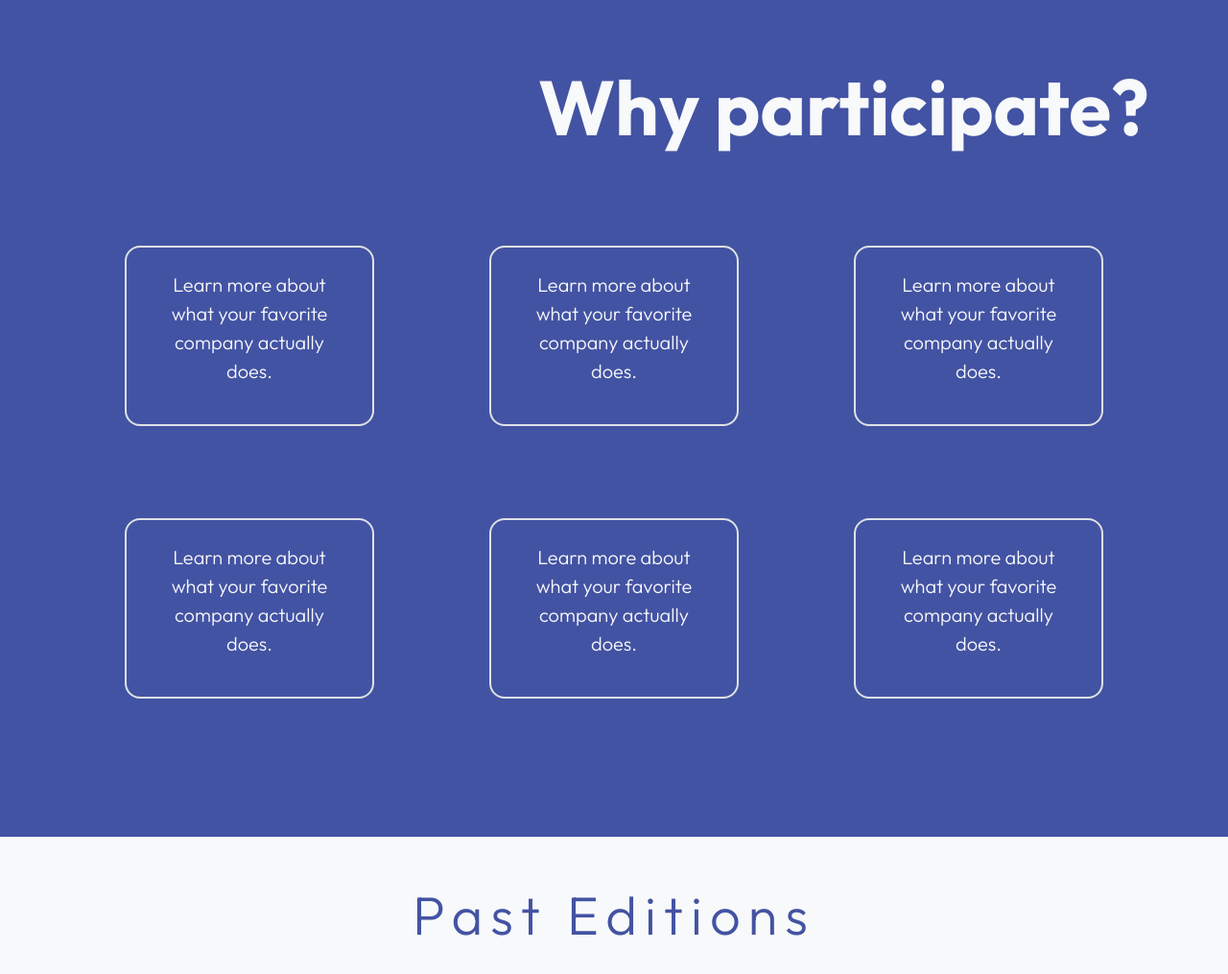
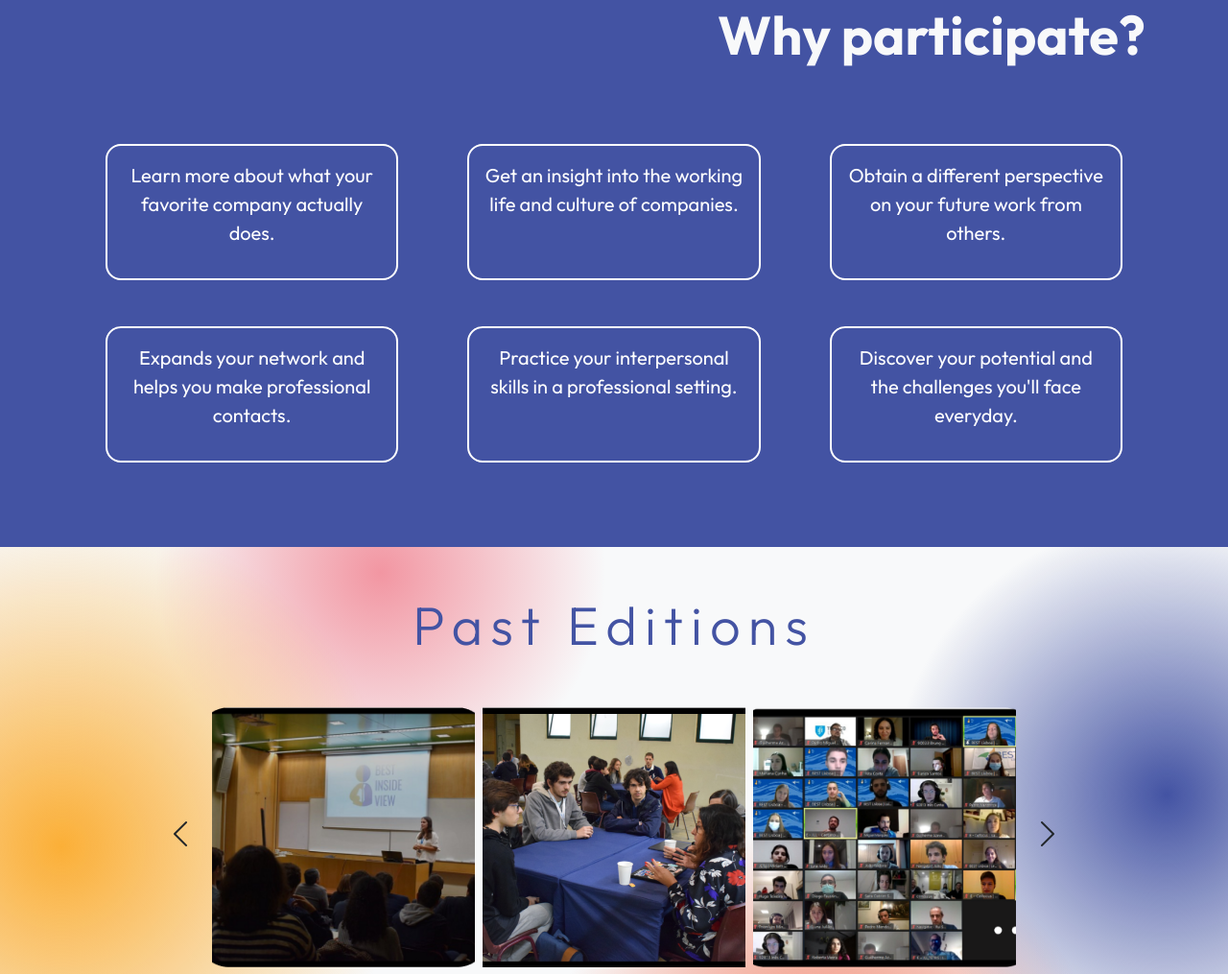
Before and after one commit to andremmsilva/BEST-Inside-View, a plain HTML site: page index.html in a window 1280 px wide. Shown: the part 1437-2452 px from the top of the page at 96% size. Drawn offline with nearby package versions, Linux system fonts and the light colour scheme.

Commit message:
19-12-2023

```diff
--- a/index.html
+++ b/index.html
@@ -11,6 +11,7 @@
   <link href="https://fonts.googleapis.com/css2?family=Outfit:wght@100;200;300;400;500;600;700;800;900&display=swap"
     rel="stylesheet">
   <link rel="stylesheet" href="./static/style.css">
+  <link rel="stylesheet" href="./static/carousel.css">
   <link rel="stylesheet" href="./static/custom_buttons.css">
   <link href="./images/biv.ico" rel="icon">
   <link href="https://cdn.jsdelivr.net/npm/bootstrap@5.3.2/dist/css/bootstrap.min.css" rel="stylesheet"
@@ -59,9 +60,9 @@
     </div>
   </nav>
 
-  <div class="container-fluid elipses">
+  <div class="container-fluid elipses pb-5">
     <div class="container col-xxl-8 px-4 py-5">
-      <div class="row d-flex flex-lg-row align-items-center justify-content-between g-5 py-5">
+      <div class="row d-flex flex-lg-row align-items-center justify-content-between g-5 pt-5">
         <div class="col-12 col-sm-10 col-lg-6">
           <img src="./images/BIV_newlogo_blue.png" class="d-block mx-auto img-fluid" alt="BIV Logo" loading="lazy">
         </div>
@@ -69,16 +70,16 @@
           <div class="row">
             <div class="container mx-md-4 my-4 text-center">
               <div id="open-cerimony-card" class="p-4 rounded-4 shadow text-light">
-                <h1>Open Cerimony</h1>
-                <h1 class="mt-4">20 de fevereiro</h1>
+                <h1 class="fs-1">Cerimónia de abertura</h1>
+                <h1 class="mt-4 fs-2">22 de fevereiro</h1>
               </div>
             </div>
           </div>
           <div class="row">
             <div class="container mx-md-4 my-4 text-center">
               <div id="inside-days-card" class="p-4 rounded-4 shadow text-light">
-                <h1>Inside Days</h1>
-                <h1 class="mt-4">Maio e Junho</h1>
+                <h1 class="fs-1">Inside Days</h1>
+                <h1 class="mt-4 fs-2">Maio e Junho</h1>
               </div>
             </div>
           </div>
@@ -86,9 +87,9 @@
       </div>
     </div>
 
-    <div class="text-center pb-5">
-      <h1 class="display-4 biv-color-text wide-letter-spacing">What is BIV?</h1>
-      <div class="col-lg-6 col-xl-4 mx-auto bg-body-secondary p-5 rounded-4">
+    <div class="px-4 py-5 mt-3 text-center">
+      <h1 class="display-4 fw-semibold mb-4 biv-color-text">What is BIV?</h1>
+      <div id="what-is-biv-box" class="col-lg-6 mx-auto p-5 rounded-4">
         <p class="lead biv-color-text">
           BEST Inside View (BIV) is a job shadowing event brought to you by BEST Lisbon.
           This event is divided into an opening cerimony which will take place on x and the Inside Days in
@@ -109,52 +110,67 @@
     </div>
   </div>
 
-  <div id="why-participate" class="p-5">
-    <div class="container-lg my-5">
-      <div class="text-end mb-5">
-        <h1 class="display-1 fw-bold text-light">Why participate?</h1>
+  <div id="why-participate" class="container-fluid py-5">
+    <div class="container-lg" style="background-color: rgb(67, 83, 163); padding: 1rem;">
+      <div class="row text-center mb-5">
+        <div class="col text-end">
+          <h1 class="display-4 fw-bold text-light">Why participate?</h1>
+        </div>
       </div>
       <div class="row">
-        <div class="col-md">
-          <div class="p-4 m-5 text-center text-wrap text-light border border-2 rounded-4">
-            <p class="fs-5 fw-light">Learn more about what your favorite company actually does.</p>
+        <div class="col-lg col-md-12 col-sm-12 m-4">
+          <div class="card h-100 border-white border-2 rounded rounded-4 text-white bg-transparent">
+            <div class="card-body text-center">
+              <p class="fs-5">Learn more about what your favorite company actually does.</p>
+            </div>
           </div>
         </div>
-        <div class="col-md">
-          <div class="p-4 m-5 text-center text-wrap text-light border border-2 rounded-4">
-            <p class="fs-5 fw-light">Learn more about what your favorite company actually does.</p>
+        <div class="col-lg col-md-12 col-sm-12 m-4">
+          <div class="card h-100 border-white border-2 rounded rounded-4 text-white bg-transparent">
+            <div class="card-body text-center">
+              <p class="fs-5">Get an insight into the working life and culture of companies.</p>
+            </div>
           </div>
         </div>
-        <div class="col-md">
-          <div class="p-4 m-5 text-center text-wrap text-light border border-2 rounded-4">
-            <p class="fs-5 fw-light">Learn more about what your favorite company actually does.</p>
+        <div class="col-lg col-md-12 col-sm-12 m-4">
+          <div class="card h-100 border-white border-2 rounded rounded-4 text-white bg-transparent">
+            <div class="card-body text-center">
+              <p class="fs-5">Obtain a different perspective on your future work from others.
+              </p>
+            </div>
           </div>
         </div>
       </div>
       <div class="row">
-        <div class="col-md">
-          <div class="p-4 m-5 text-center text-wrap text-light border border-2 rounded-4">
-            <p class="fs-5 fw-light">Learn more about what your favorite company actually does.</p>
+        <div class="col-lg col-md-12 col-sm-12 m-4">
+          <div class="card h-100 border-white border-2 rounded rounded-4 text-white bg-transparent">
+            <div class="card-body text-center">
+              <p class="fs-5">Expands your network and helps you make professional contacts.</p>
+            </div>
           </div>
         </div>
-        <div class="col-md">
-          <div class="p-4 m-5 text-center text-wrap text-light border border-2 rounded-4">
-            <p class="fs-5 fw-light">Learn more about what your favorite company actually does.</p>
+        <div class="col-lg col-md-12 col-sm-12 m-4">
+          <div class="card h-100 border-white border-2 rounded rounded-4 text-white bg-transparent">
+            <div class="card-body text-center">
+              <p class="fs-5">Practice your interpersonal skills in a professional setting.</p>
+            </div>
           </div>
         </div>
-        <div class="col-md">
-          <div class="p-4 m-5 text-center text-wrap text-light border border-2 rounded-4">
-            <p class="fs-5 fw-light">Learn more about what your favorite company actually does.</p>
+        <div class="col-lg col-md-12 col-sm-12 m-4">
+          <div class="card h-100 border-white border-2 rounded rounded-4 text-white bg-transparent">
+            <div class="card-body text-center">
+              <p class="fs-5">Discover your potential and the challenges you'll face everyday.</p>
+            </div>
           </div>
         </div>
       </div>
     </div>
   </div>
 
-  <section id="past-editions" class="text-center py-5">
+  <section id="past-editions" class="text-center elipses py-5">
     <h1 class="display-4 biv-color-text wide-letter-spacing">Past Editions</h1>
     <div class="position-relative">
-      <div id="imgcarousel-container" class="position-relative mt-5">
+      <div id="imgcarousel-container" class="position-relative my-5">
         <div id="imgcarousel">
           <div class="itemcarousel">
             <img class="carousel-image" src="./images/carousel/biv2019_1.png" alt="Image 1">
@@ -222,13 +238,13 @@
     </div>
   </div>
 
-  <div id="testimonials" class="py-5 container-fluid">
+  <div id="testimonials" class="pt-5 container-fluid elipses">
     <div class="container-lg text-center pt-4">
-      <h1 class="display-3 fw-semibold biv-color-text wide-letter-spacing">Testimonials</h1>
+      <h1 class="display-3 fw-semibold biv-color-text wide-letter-spacing mb-5">Testimonials</h1>
     </div>
     <img src="images/testemunhocarrossel.png" alt="Testemunhos" class="p-4 d-block mx-auto img-fluid">
-    <div class="container-lg">
-      <h1 class="mt-5 display-1 fw-semibold biv-color-text">FAQS</h1>
+    <div class="container-lg mt-5">
+      <h1 class="mt-5 mb-0 display-1 fw-semibold biv-color-text">FAQS</h1>
     </div>
   </div>
 
--- a/scripts/index.js
+++ b/scripts/index.js
@@ -28,8 +28,12 @@ function renderCarousel() {
     carouselContainer.style.width = carouselWidth.toString().concat("px");
     if (w < 768) {
         carouselItemWidth = carouselWidth - 8;
+        prevBtn.children[0].className = "bi bi-arrow-left-square-fill text-light";
+        nextBtn.children[0].className = "bi bi-arrow-right-square-fill text-light";
     } else {
         carouselItemWidth = Math.floor(carouselWidth / 3) - 8;
+        prevBtn.children[0].className = "bi bi-chevron-left text-dark";
+        nextBtn.children[0].className = "bi bi-chevron-right text-dark";
     }
     carouselItemHeight = Math.min(carouselItemWidth, maxImageHeight);
     for (let i = 0; i < carousel.children.length; i++) {
--- /dev/null
+++ b/static/carousel.css
@@ -0,0 +1,59 @@
+#imgcarousel-container {
+    margin-left: auto;
+    margin-right: auto;
+    overflow: hidden !important;
+    width: 0px;
+    max-width: 95%;
+}
+
+#imgcarousel {
+    display: flex;
+    transition: transform 0.5s ease-in-out;
+}
+
+.itemcarousel {
+    width: 0px;
+    /* Adjust the width as needed */
+    height: 0px;
+    /* Adjust the height as needed */
+    margin: 4px;
+    /* Adjust the margin as needed */
+}
+
+.carousel-image {
+    object-fit: cover;
+}
+
+.carousel-btn {
+    display: none;
+    border-radius: 15px;
+    /* box-shadow: 10px 10px 5px black; */
+    cursor: pointer;
+    border: none;
+    background: none;
+    outline: none;
+    position: absolute;
+    z-index: 1;
+    margin: 4px;
+    transition: font-size 0.3s ease-out;
+}
+
+#carousel-prev-btn {
+    bottom: 50%;
+    transform: translateY(50%);
+    left: 5%;
+}
+
+#carousel-prev-btn:active {
+    font-size: calc(0.663rem + .9vw) !important;
+}
+
+#carousel-next-btn {
+    bottom: 50%;
+    transform: translateY(50%);
+    right: 5%;
+}
+
+#carousel-next-btn:active {
+    font-size: calc(0.663rem + .9vw) !important;
+}
--- a/static/style.css
+++ b/static/style.css
@@ -61,64 +61,25 @@ body {
     background: rgba(255, 255, 255, .9);
 }
 
-#imgcarousel-container {
-    margin-left: auto;
-    margin-right: auto;
-    overflow: hidden !important;
-    width: 0px;
-    max-width: 95%;
+/* Add custom CSS for transparent cards with a white border */
+.card {
+    /* Semi-transparent background */
+    background-color: rgba(255, 255, 255, 0.1) !important;
+    height: 100% !important;
 }
 
-#imgcarousel {
+/* This ensures the cards have equal height and width regardless of the content */
+.row-equal>div[class*='col-']>.card {
     display: flex;
-    transition: transform 0.5s ease-in-out;
+    flex-direction: column;
 }
 
-.itemcarousel {
-    width: 0px;
-    /* Adjust the width as needed */
-    height: 0px;
-    /* Adjust the height as needed */
-    margin: 4px;
-    /* Adjust the margin as needed */
+.card-body {
+    flex-grow: 1;
 }
 
-.carousel-image {
-    object-fit: cover;
-}
-
-.carousel-btn {
-    display: none;
-    border-radius: 15px;
-    /* box-shadow: 10px 10px 5px black; */
-    cursor: pointer;
-    border: none;
-    background: none;
-    outline: none;
-    position: absolute;
-    z-index: 1;
-    margin: 4px;
-    transition: font-size 0.5s ease-out;
-}
-
-#carousel-prev-btn {
-    bottom: 50%;
-    transform: translateY(50%);
-    left: 5%;
-}
-
-#carousel-prev-btn:active {
-    font-size: calc(1.05rem + .9vw) !important;
-}
-
-#carousel-next-btn {
-    bottom: 50%;
-    transform: translateY(50%);
-    right: 5%;
-}
-
-#carousel-next-btn:active {
-    font-size: calc(1.05rem + .9vw) !important;
+#what-is-biv-box {
+    background: rgba(220, 220, 220, 0.4);
 }
 
 #click-here {
@@ -131,7 +92,8 @@ body {
 }
 
 #open-cerimony-card {
-    background: -webkit-linear-gradient(0deg, #785A88, #D8B2B6);
+    background: -webkit-linear-gradient(0deg, #D8B2B6, #785A88);
+    opacity: 80%;
 }
 
 #inside-days-card {
```
